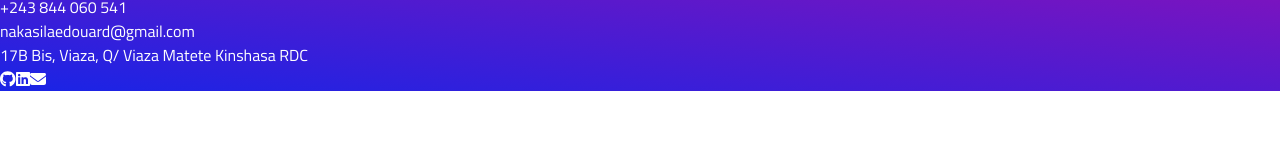
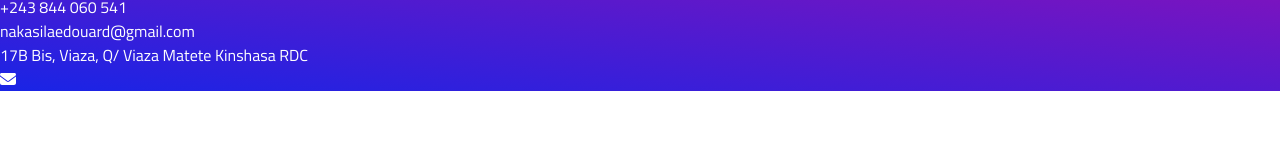
Before and after one commit to Edonak/Edouard-Portfolio, a React (Vite) app: page / in a window 1280 px wide. Shown: the part 2399-2560 px from the top of the page. Built offline with nearby package versions, Linux system fonts and the light colour scheme.

Commit message:
mis à jour du site et ajout des icons

```diff
--- a/src/components/contact.tsx
+++ b/src/components/contact.tsx
@@ -1,11 +1,11 @@
 import React, { useState } from "react";
 import { FontAwesomeIcon } from "@fortawesome/react-fontawesome";
-import {
-  faGithub,
-  faLinkedin,
-} from "@fortawesome/free-brands-svg-icons";
 import { faEnvelope } from "@fortawesome/free-solid-svg-icons"; // or other appropriate package
+// or other appropriate package
 import ButtonGeneral from "./primaryComponents/buttonGeneral";
+import GithubLogo from "./../../public/images/icons8-github.svg";
+import LinkdinLogo from "./../../public/images/icons8-linkedin.svg";
+
 
 
 interface ContactFormProps {
@@ -109,14 +109,14 @@ const ContactForm: React.FC<ContactFormProps> = () => {
                   target="_blank"
                   rel="noreferrer"
                 >
-                  <FontAwesomeIcon icon={faGithub} />
+                  <FontAwesomeIcon icon={GithubLogo} />
                 </a>
                 <a
                   href="https://www.linkedin.com/in/votre-nom-linkedin"
                   target="_blank"
                   rel="noreferrer"
                 >
-                  <FontAwesomeIcon icon={faLinkedin} />
+                  <FontAwesomeIcon icon={LinkdinLogo}/>
                 </a>
                 <a href="mailto:votre-email@email.com">
                   <FontAwesomeIcon icon={faEnvelope} />
```
Also changed, not shown: public/images/icons8-github.svg (added), public/images/icons8-linkedin.svg (added).
